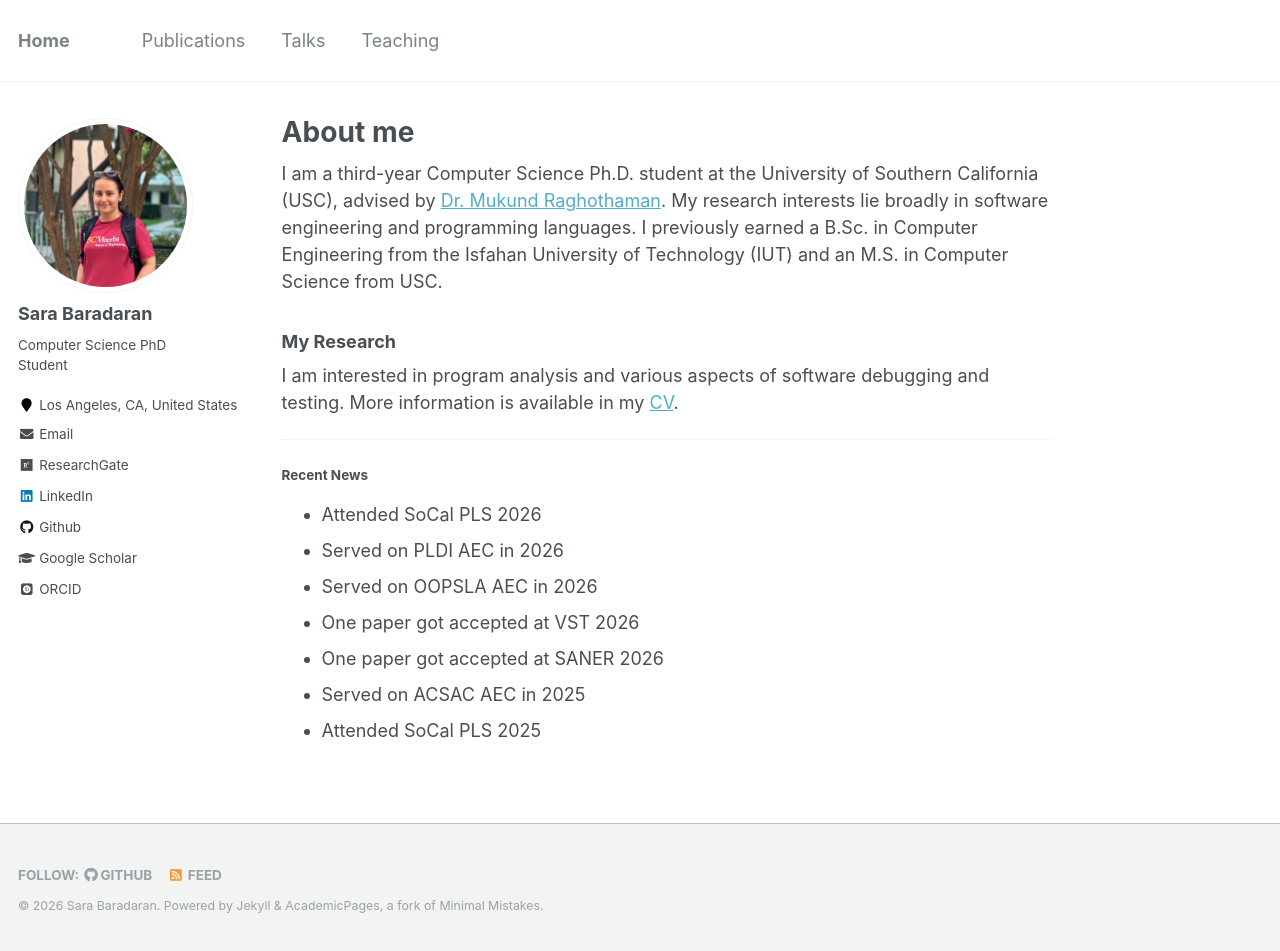
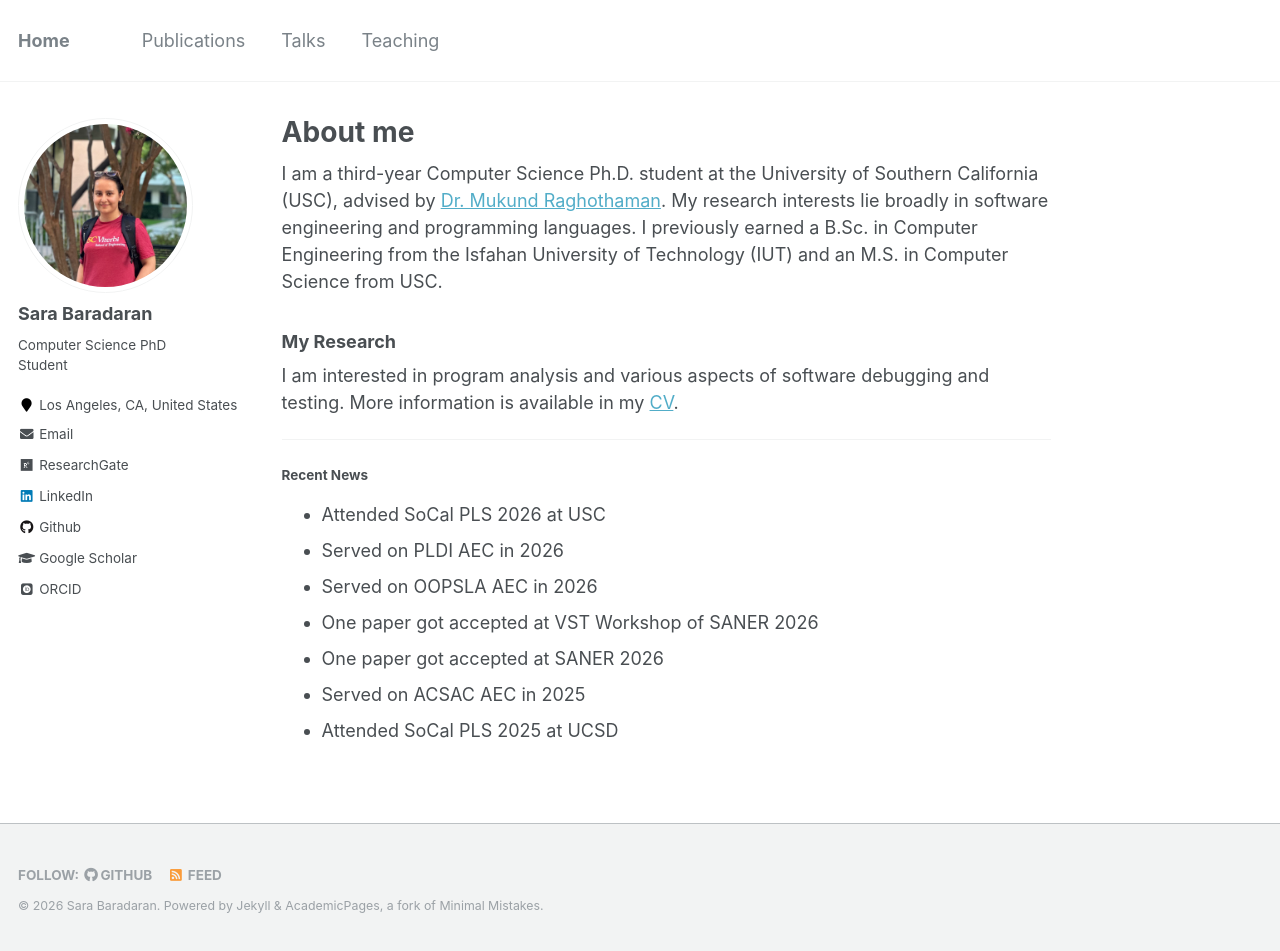
Before and after one commit to SaraBaradaran/SaraBaradaran.github.io, a Jekyll site: the page built from _pages/about.md, in a window 1280 px wide and 951 px high. Built offline with Jekyll 4.4.1, drawn with Linux system fonts in a browser that asks for light colours; some web fonts are replaced.

Commit message:
Update about.md

```diff
--- a/_pages/about.md
+++ b/_pages/about.md
@@ -14,10 +14,10 @@ I am interested in program analysis and various aspects of software debugging an
 
 ---
 #### Recent News
-- Attended SoCal PLS 2026
+- Attended SoCal PLS 2026 at USC
 - Served on PLDI AEC in 2026
 - Served on OOPSLA AEC in 2026
-- One paper got accepted at VST 2026
+- One paper got accepted at VST Workshop of SANER 2026
 - One paper got accepted at SANER 2026
 - Served on ACSAC AEC in 2025
-- Attended SoCal PLS 2025
+- Attended SoCal PLS 2025 at UCSD
```
